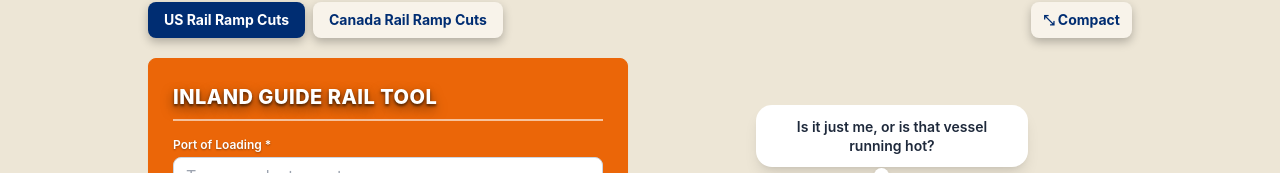
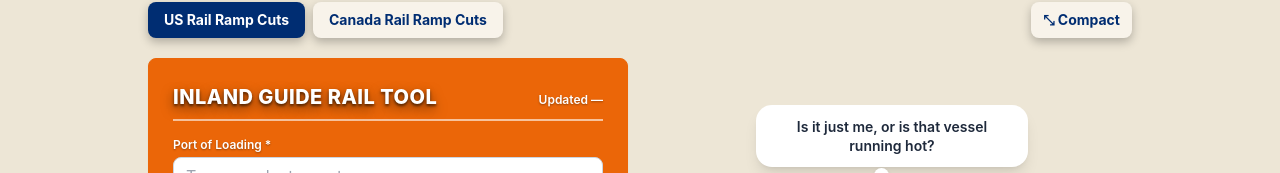
Before and after one commit to hoodlover/InlandGuide, a React (Vite) app in the folder frontend/: page / in a window 1280 px wide. Shown: the part 346-519 px from the top of the page. Built offline with nearby package versions, Linux system fonts and the light colour scheme; the HTML template or start-up script is replaced by a standard one.

Commit message:
Show master database update date

```diff
--- a/frontend/src/App.jsx
+++ b/frontend/src/App.jsx
@@ -644,7 +644,12 @@ function RefreshModal({ onClose }) {
         link.click();
         setTimeout(() => URL.revokeObjectURL(url), 1000);
       }
-      try { localStorage.setItem('icg-master-db-hash', verified.hash); } catch { /* local storage unavailable */ }
+      const savedAt = new Date().toISOString();
+      try {
+        localStorage.setItem('icg-master-db-hash', verified.hash);
+        localStorage.setItem('icg-master-db-updated-at', savedAt);
+      } catch { /* local storage unavailable */ }
+      window.dispatchEvent(new CustomEvent('icg-master-db-updated', { detail: savedAt }));
       setDbResult(current => ({
         ...current,
         changed: false,
--- a/frontend/src/components/LookupForm.jsx
+++ b/frontend/src/components/LookupForm.jsx
@@ -92,8 +92,27 @@ function outlookLogoBlock() {
     `</td></tr></table>`;
 }
 
+const MASTER_DB_UPDATED_KEY = 'icg-master-db-updated-at';
+
+function readMasterDbUpdatedAt() {
+  try { return localStorage.getItem(MASTER_DB_UPDATED_KEY) || ''; }
+  catch { return ''; }
+}
+
+function formatMasterDbUpdatedDate(value) {
+  if (!value) return '—';
+  const date = new Date(value);
+  if (Number.isNaN(date.getTime())) return '—';
+  return date.toLocaleDateString('en-US', {
+    month: 'numeric',
+    day: 'numeric',
+    year: 'numeric',
+  });
+}
+
 export default function LookupForm({ onCanadaPort }) {
   const [formData, setFormData] = useState(() => ({ ...EMPTY_FORM, portCutDate: today().iso }));
+  const [masterDbUpdatedAt, setMasterDbUpdatedAt] = useState(readMasterDbUpdatedAt);
 
   // Date box prefilled to today so users can just tweak the day.
   const [dateInput, setDateInput] = useState(() => today().mdy);
@@ -131,6 +150,18 @@ export default function LookupForm({ onCanadaPort }) {
     const list = formData.pol ? getPortServices(formData.pol) : [];
     setFormData(prev => ({ ...prev, ssy: list.length === 1 ? list[0] : '' }));
   }, [formData.pol]);
+
+  useEffect(() => {
+    const refreshUpdatedAt = event => {
+      setMasterDbUpdatedAt(event?.detail || readMasterDbUpdatedAt());
+    };
+    window.addEventListener('icg-master-db-updated', refreshUpdatedAt);
+    window.addEventListener('storage', refreshUpdatedAt);
+    return () => {
+      window.removeEventListener('icg-master-db-updated', refreshUpdatedAt);
+      window.removeEventListener('storage', refreshUpdatedAt);
+    };
+  }, []);
 
   const handleChange = (e) => {
     const { name, value } = e.target;
@@ -411,7 +442,12 @@ export default function LookupForm({ onCanadaPort }) {
   return (
     <div className="grid items-start md:grid-cols-2 gap-6">
       <div className="self-start bg-[#EB6608] rounded-lg border border-[#EB6608] shadow-sm p-6">
-        <h2 className="text-xl font-extrabold tracking-wide uppercase mb-4 pb-2 border-b-2 border-white/60 text-white txt-shadow-heavy">Inland Guide Rail Tool</h2>
+        <div className="mb-4 flex items-baseline justify-between gap-3 border-b-2 border-white/60 pb-2 text-white">
+          <h2 className="text-xl font-extrabold tracking-wide uppercase txt-shadow-heavy">Inland Guide Rail Tool</h2>
+          <span className="shrink-0 text-right text-xs font-semibold normal-case tracking-normal txt-shadow-soft">
+            Updated {formatMasterDbUpdatedDate(masterDbUpdatedAt)}
+          </span>
+        </div>
 
         <form onSubmit={handleSubmit} className="space-y-3">
           <div>
--- a/frontend/src/version.json
+++ b/frontend/src/version.json
@@ -1 +1 @@
-{"version":"7.48.83"}
+{"version":"7.48.84"}
```
